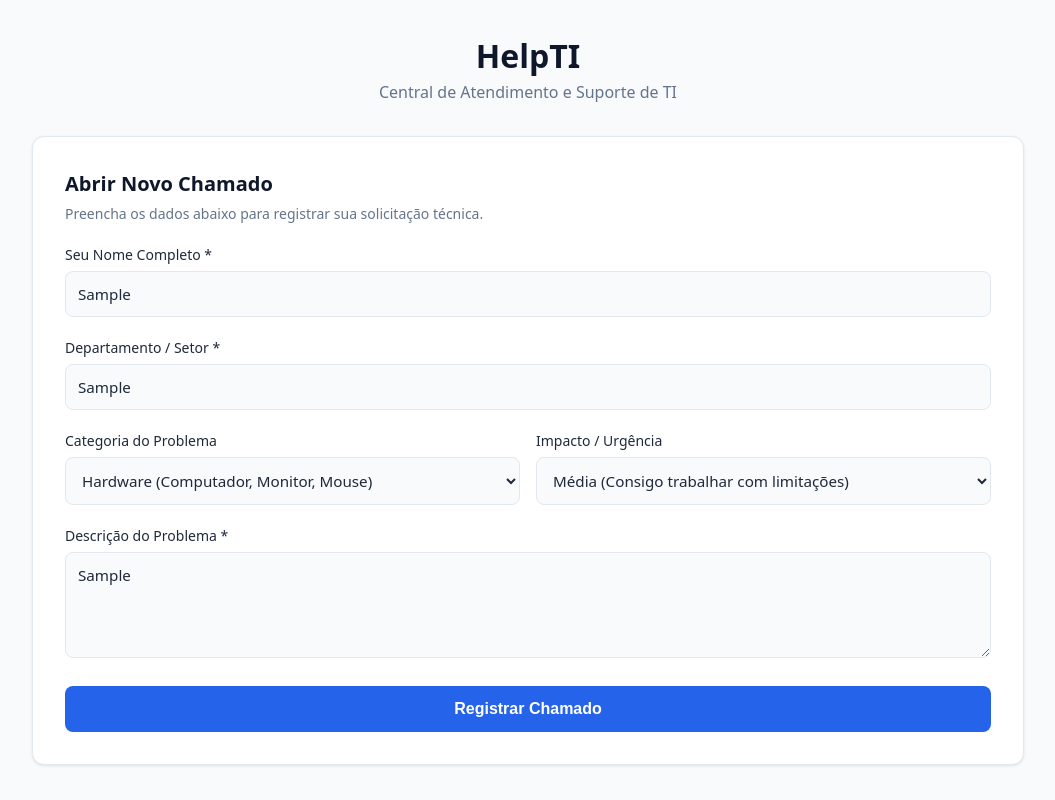
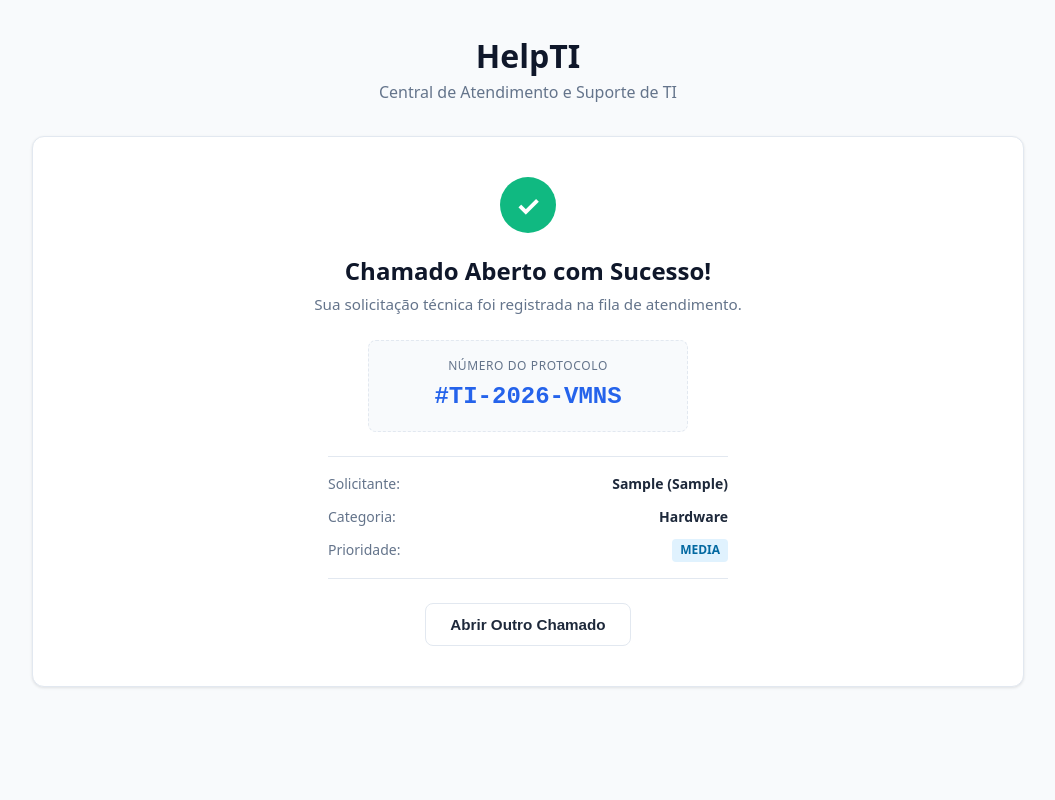
Before and after one commit to eilincoln/help-ti, a React (Vite) app: page / in a window 1280 px wide. Both pictures are taken after typing "Sample", "Sample", "Sample" into the empty fields and a click on the button "Registrar Chamado". Shown: the whole page, without its empty margins (112-1167 px from the left). Built offline with nearby package versions, Linux system fonts and the light colour scheme.

Commit message:
feat: implementa tela de confirmacao e gerador de protocolo (closes #4)

```diff
--- a/src/App.tsx
+++ b/src/App.tsx
@@ -1,13 +1,27 @@
 // src/App.tsx
+import { useState } from "react";
 import { TicketForm } from "./components/TicketForm";
-import type { CreateTicketDTO } from "./types/ticket";
+import { TicketSuccess } from "./components/TicketSuccess";
+import { generateTicketProtocol } from "./utils/formatters";
+import type { CreateTicketDTO, Ticket } from "./types/ticket";
 
 export function App(): React.ReactElement {
+  const [createdTicket, setCreatedTicket] = useState<Ticket | null>(null);
+
   function handleCreateTicket(data: CreateTicketDTO) {
-    console.log("Dados do chamado recebidos:", data);
-    alert(
-      `Chamado recebido com sucesso para o solicitante: ${data.requesterName}`,
-    );
+    const newTicket: Ticket = {
+      ...data,
+      id: crypto.randomUUID(),
+      protocol: generateTicketProtocol(),
+      status: "aberto",
+      createdAt: new Date().toISOString(),
+    };
+
+    setCreatedTicket(newTicket);
+  }
+
+  function handleReset() {
+    setCreatedTicket(null);
   }
 
   return (
@@ -17,7 +31,11 @@ export function App(): React.ReactElement {
         <p>Central de Atendimento e Suporte de TI</p>
       </header>
       <main>
-        <TicketForm onSubmitTicket={handleCreateTicket} />
+        {createdTicket ? (
+          <TicketSuccess ticket={createdTicket} onReset={handleReset} />
+        ) : (
+          <TicketForm onSubmitTicket={handleCreateTicket} />
+        )}
       </main>
     </div>
   );
--- /dev/null
+++ b/src/components/TicketSuccess.css
@@ -0,0 +1,144 @@
+/* src/components/TicketSuccess.css */
+.success-container {
+  background-color: var(--color-surface);
+  border: 1px solid var(--color-border);
+  border-radius: var(--radius-lg);
+  padding: 2.5rem 2rem;
+  box-shadow: var(--shadow-sm);
+  text-align: center;
+  display: flex;
+  flex-direction: column;
+  align-items: center;
+  animation: fadeIn 0.3s ease-in-out;
+}
+
+@keyframes fadeIn {
+  from {
+    opacity: 0;
+    transform: translateY(6px);
+  }
+  to {
+    opacity: 1;
+    transform: translateY(0);
+  }
+}
+
+.success-badge {
+  width: 56px;
+  height: 56px;
+  background-color: #10b981; /* Verde esmeralda de sucesso */
+  color: #ffffff;
+  font-size: 1.75rem;
+  font-weight: bold;
+  border-radius: 50%;
+  display: flex;
+  align-items: center;
+  justify-content: center;
+  margin-bottom: 1.25rem;
+}
+
+.success-container h2 {
+  font-size: 1.5rem;
+  color: var(--color-primary);
+  margin-bottom: 0.25rem;
+}
+
+.success-subtitle {
+  font-size: 0.95rem;
+  color: var(--color-text-muted);
+  margin-bottom: 1.5rem;
+}
+
+.protocol-box {
+  background-color: var(--color-background);
+  border: 1px dashed var(--color-border);
+  border-radius: var(--radius-md);
+  padding: 1rem 2rem;
+  display: flex;
+  flex-direction: column;
+  gap: 0.25rem;
+  margin-bottom: 1.5rem;
+  width: 100%;
+  max-width: 320px;
+}
+
+.protocol-box span {
+  font-size: 0.75rem;
+  text-transform: uppercase;
+  letter-spacing: 0.05em;
+  color: var(--color-text-muted);
+}
+
+.protocol-box strong {
+  font-size: 1.5rem;
+  color: var(--color-accent);
+  font-family: monospace;
+}
+
+.summary-list {
+  width: 100%;
+  max-width: 400px;
+  border-top: 1px solid var(--color-border);
+  border-bottom: 1px solid var(--color-border);
+  padding: 1rem 0;
+  display: flex;
+  flex-direction: column;
+  gap: 0.75rem;
+  margin-bottom: 1.5rem;
+  text-align: left;
+}
+
+.summary-item {
+  display: flex;
+  justify-content: space-between;
+  font-size: 0.875rem;
+}
+
+.summary-item span {
+  color: var(--color-text-muted);
+}
+
+.capitalize {
+  text-transform: capitalize;
+}
+
+.badge-priority {
+  padding: 0.15rem 0.5rem;
+  border-radius: 4px;
+  font-size: 0.75rem;
+  font-weight: 600;
+}
+
+.priority-baixa {
+  background-color: #f1f5f9;
+  color: #475569;
+}
+.priority-media {
+  background-color: #e0f2fe;
+  color: #0369a1;
+}
+.priority-alta {
+  background-color: #fef3c7;
+  color: #b45309;
+}
+.priority-urgente {
+  background-color: #fee2e2;
+  color: #b91c1c;
+}
+
+.reset-btn {
+  background-color: transparent;
+  border: 1px solid var(--color-border);
+  color: var(--color-text);
+  font-size: 0.95rem;
+  font-weight: 600;
+  padding: 0.75rem 1.5rem;
+  border-radius: var(--radius-md);
+  cursor: pointer;
+  transition: all 0.2s;
+}
+
+.reset-btn:hover {
+  background-color: var(--color-background);
+  border-color: var(--color-text-muted);
+}
--- /dev/null
+++ b/src/components/TicketSuccess.tsx
@@ -0,0 +1,51 @@
+// src/components/TicketSuccess.tsx
+import type { Ticket } from "../types/ticket";
+import "./TicketSuccess.css";
+
+interface TicketSuccessProps {
+  ticket: Ticket;
+  onReset: () => void;
+}
+
+export function TicketSuccess({ ticket, onReset }: TicketSuccessProps) {
+  return (
+    <section className="success-container" aria-live="polite">
+      <div className="success-badge">✓</div>
+
+      <h2>Chamado Aberto com Sucesso!</h2>
+      <p className="success-subtitle">
+        Sua solicitação técnica foi registrada na fila de atendimento.
+      </p>
+
+      {/* Caixa de Destaque do Protocolo */}
+      <div className="protocol-box">
+        <span>Número do Protocolo</span>
+        <strong>{ticket.protocol}</strong>
+      </div>
+
+      {/* Resumo dos Dados Registrados */}
+      <div className="summary-list">
+        <div className="summary-item">
+          <span>Solicitante:</span>
+          <strong>
+            {ticket.requesterName} ({ticket.department})
+          </strong>
+        </div>
+        <div className="summary-item">
+          <span>Categoria:</span>
+          <strong className="capitalize">{ticket.category}</strong>
+        </div>
+        <div className="summary-item">
+          <span>Prioridade:</span>
+          <strong className={`badge-priority priority-${ticket.priority}`}>
+            {ticket.priority.toUpperCase()}
+          </strong>
+        </div>
+      </div>
+
+      <button type="button" className="reset-btn" onClick={onReset}>
+        Abrir Outro Chamado
+      </button>
+    </section>
+  );
+}
--- /dev/null
+++ b/src/utils/formatters.ts
@@ -0,0 +1,5 @@
+export function generateTicketProtocol(): string {
+  const year = new Date().getFullYear();
+  const randomCode = Math.random().toString(36).substring(2, 6).toUpperCase();
+  return `#TI-${year}-${randomCode}`;
+}
```
